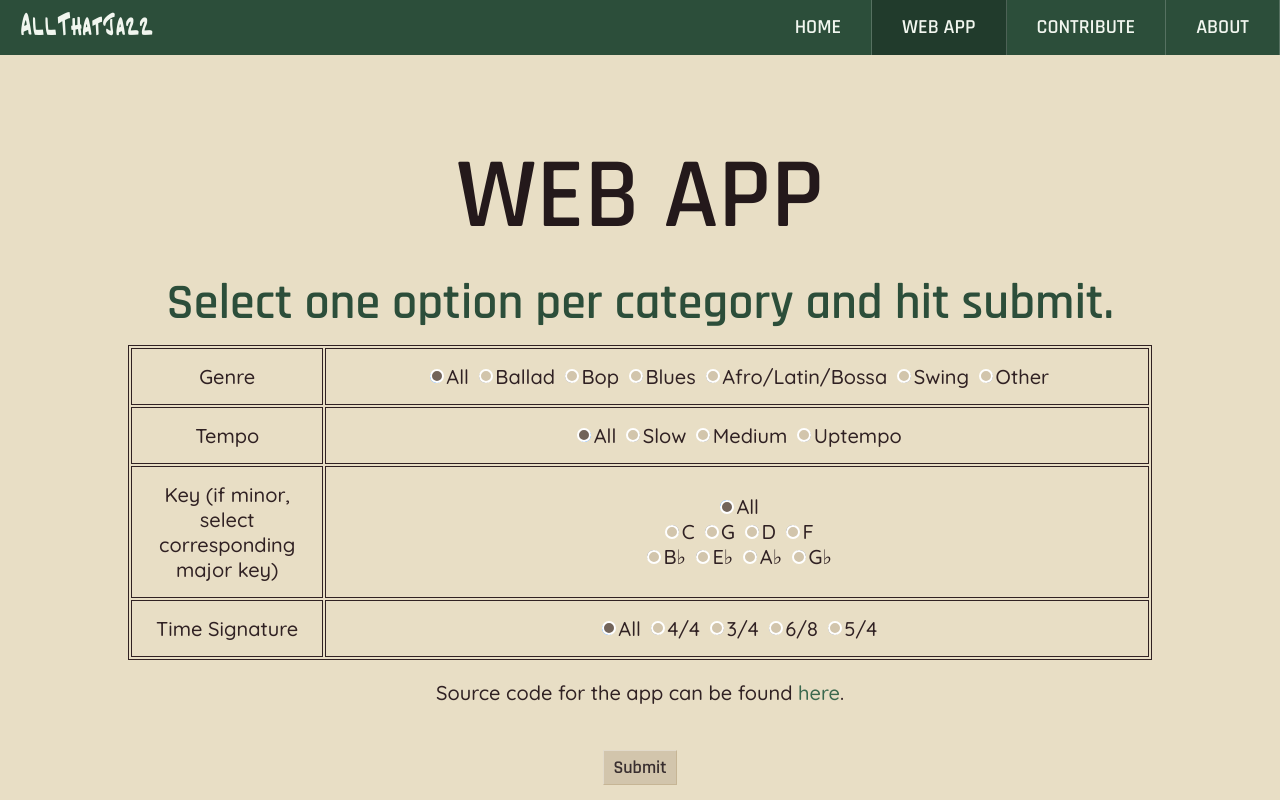
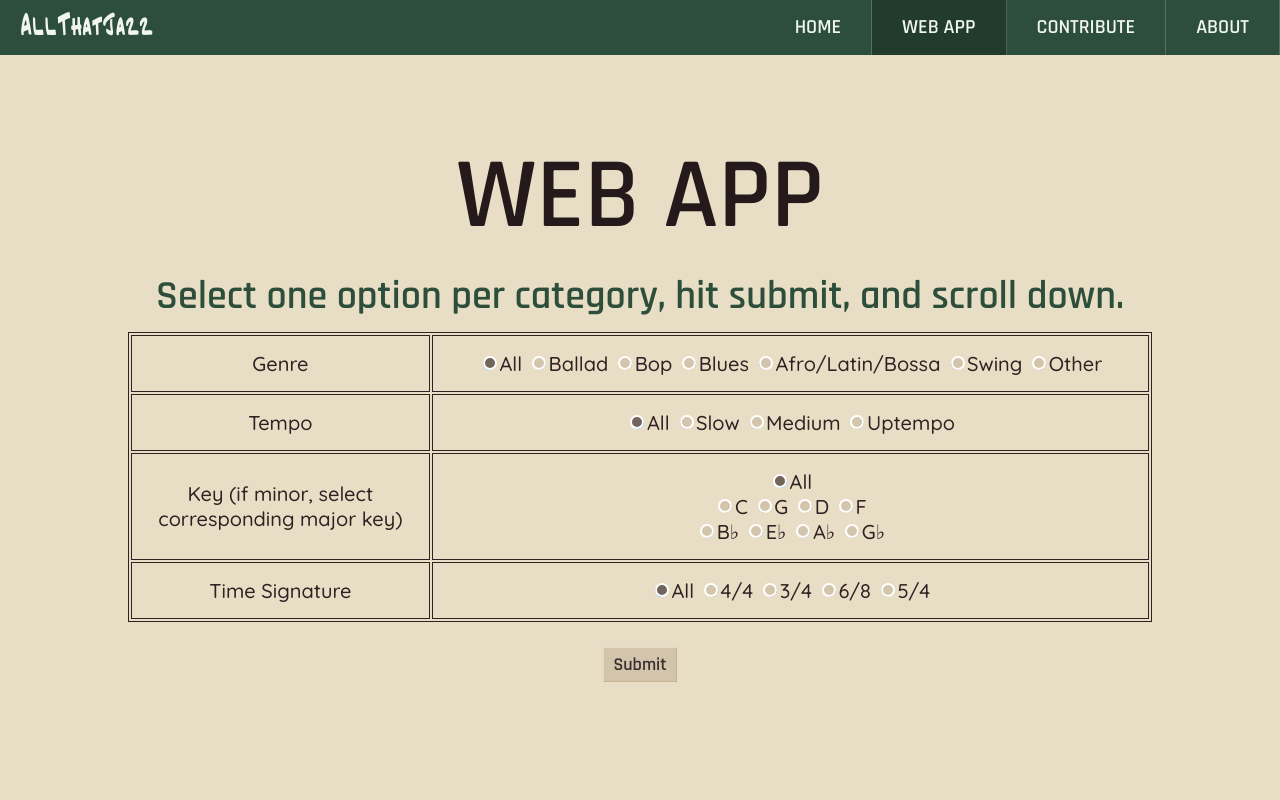
Before and after one commit to nirayka/allthatjazz, a plain HTML site: page app.html in a window 1280 px wide. Shown: the top 800 px of the page. Drawn offline with nearby package versions, Linux system fonts and the light colour scheme; a web font is replaced by a local one.

Commit message:
fixed some size issues

```diff
--- a/app.html
+++ b/app.html
@@ -32,15 +32,15 @@
 <div><br><br><br><br>
     <header>
         <h1>WEB APP</h1>
-        <h2>Select one option per category and hit submit.</h2>
+        <h2 style="font-size: 40px">Select one option per category, hit submit, and scroll down.</h2>
     </header>
 </div>
 
 <div id="appDiv">
     <table style="width:80%">
         <colgroup>
-            <col span="1" style="width:15%">
-            <col span="1" style="width:70%">
+            <col span="1" style="width:25%">
+            <col span="1" style="width:60%">
         </colgroup>
 
         <tr>
@@ -100,7 +100,6 @@
         </tr>
     </table>
 
-    <p>Source code for the app can be found <a href="https://github.com/nirayka/allthatjazz/blob/master/js/app.js" target="_blank">here</a>.</p>
     <button id="getUserParameters">Submit</button>
     <p id="printUserSelectedParameters"></p>
     <p id="printIfMusicAvailable"></p>
@@ -181,7 +180,7 @@
         <img class="leadSheet Ballad Slow Aflat 4over4" src="images/naima.jpg">
         <img class="leadSheet Other Medium G 4over4" src="images/nardis.jpg">
         <img class="leadSheet Swing Medium C 4over4" src="images/nightAndDay.jpg">
-        <img class="leadSheet Other Medium F 4over4" src="images/noMoonAtAll.jpg">
+        <img class="leadSheet Swing Medium F 4over4" src="images/noMoonAtAll.jpg">
         <img class="leadSheet Swing Medium C 4over4" src="images/onGreenDolphinStreet.jpg">
         <img class="leadSheet Bebop Medium G 4over4" src="images/ornithology.jpg">
         <img class="leadSheet Swing Medium G 4over4" src="images/outOfNowhere.jpg">
```
